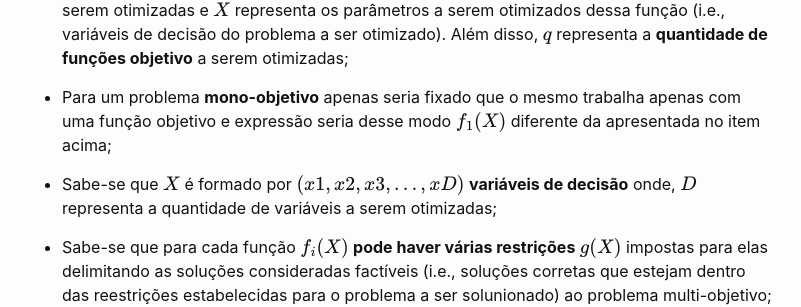
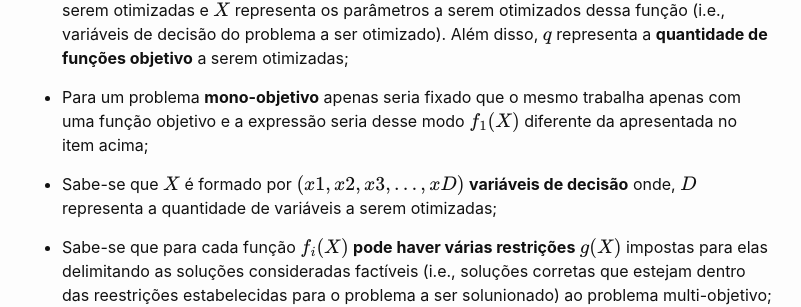
Before and after one commit to rafaelsanches123/rafaelsanches123.github.io, a Jekyll site: the page built from _posts/2018-09-01-definicao-de-um-problema-de-otimizacao.markdown, in a window 1280 px wide and 900 px high, scrolled down 707 px. Shown: the part 173-480 px from the top of the window, without its empty margins (238-1039 px from the left). Built offline with Jekyll 4.4.1, drawn with Linux system fonts in a browser that asks for light colours; formulas are drawn with MathJax 3; comment, search, counter and statistics services are not loaded; some of the changed text lies outside the part shown.

Commit message:
ajustando algumas palavras e termos errados

```diff
--- a/_posts/2018-09-01-definicao-de-um-problema-de-otimizacao.markdown
+++ b/_posts/2018-09-01-definicao-de-um-problema-de-otimizacao.markdown
@@ -15,7 +15,7 @@
 
 * Tem-se $ f_{i}(X) $ onde, $ (i=1, 2, 3, ..., q) $ e $f$ representa um conjunto de __funções objetivo__ a serem otimizadas e $ X $ representa os parâmetros a serem otimizados dessa função (i.e., variáveis de decisão do problema a ser otimizado). Além disso, $ q $ representa a __quantidade de funções objetivo__ a serem otimizadas;
 
-* Para um problema __mono-objetivo__ apenas seria fixado que o mesmo trabalha apenas com uma função objetivo e expressão seria desse modo $ f_{1}(X) $ diferente da apresentada no item acima;
+* Para um problema __mono-objetivo__ apenas seria fixado que o mesmo trabalha apenas com uma função objetivo e a expressão seria desse modo $ f_{1}(X) $ diferente da apresentada no item acima;
 
 * Sabe-se que $X$ é formado por $(x1, x2, x3, ..., xD)$ __variáveis de decisão__ onde, $ D $ representa a quantidade de variáveis a serem otimizadas;
 
```
Also changed, not shown: other parts of _posts/2018-09-01-definicao-de-um-problema-de-otimizacao.markdown (+1 -1 lines).
